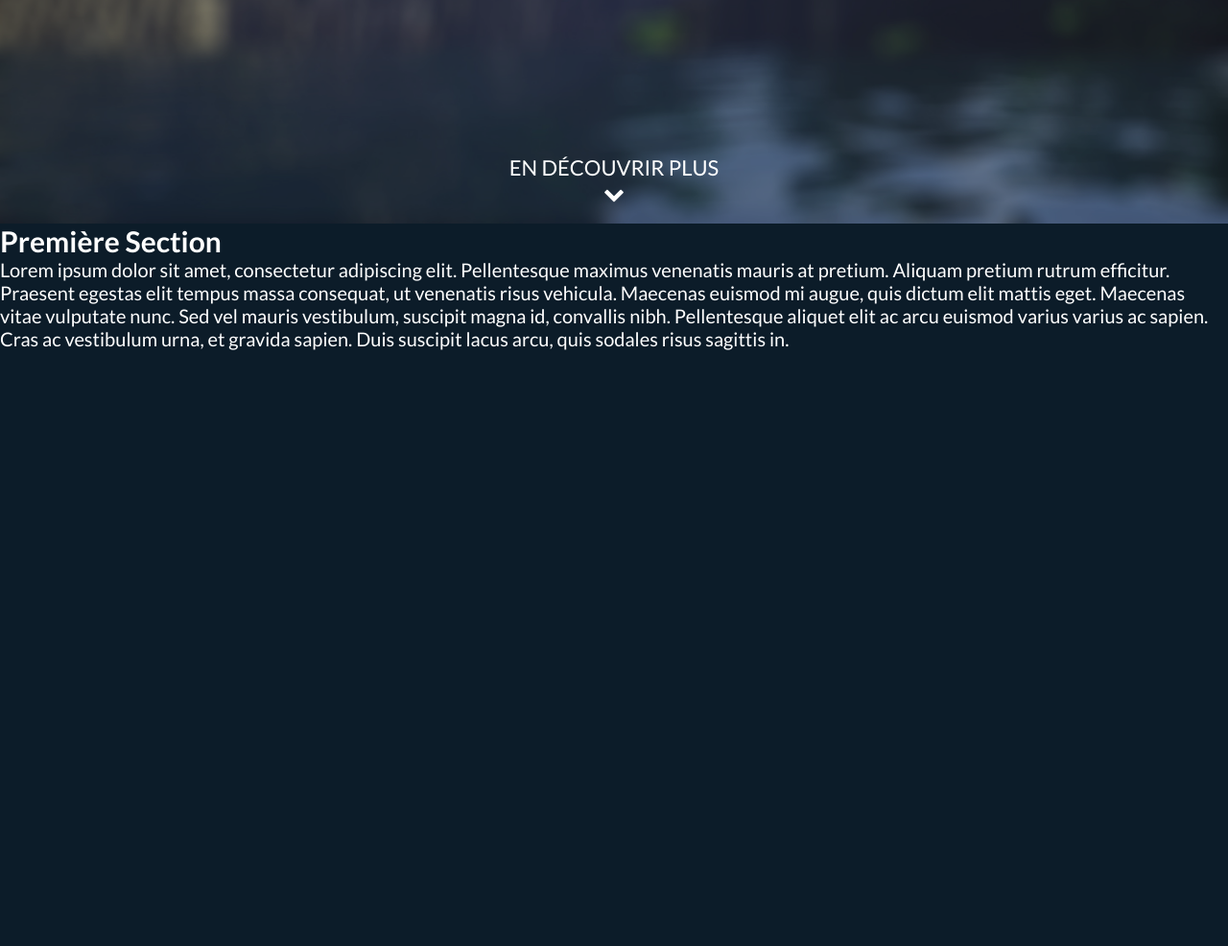
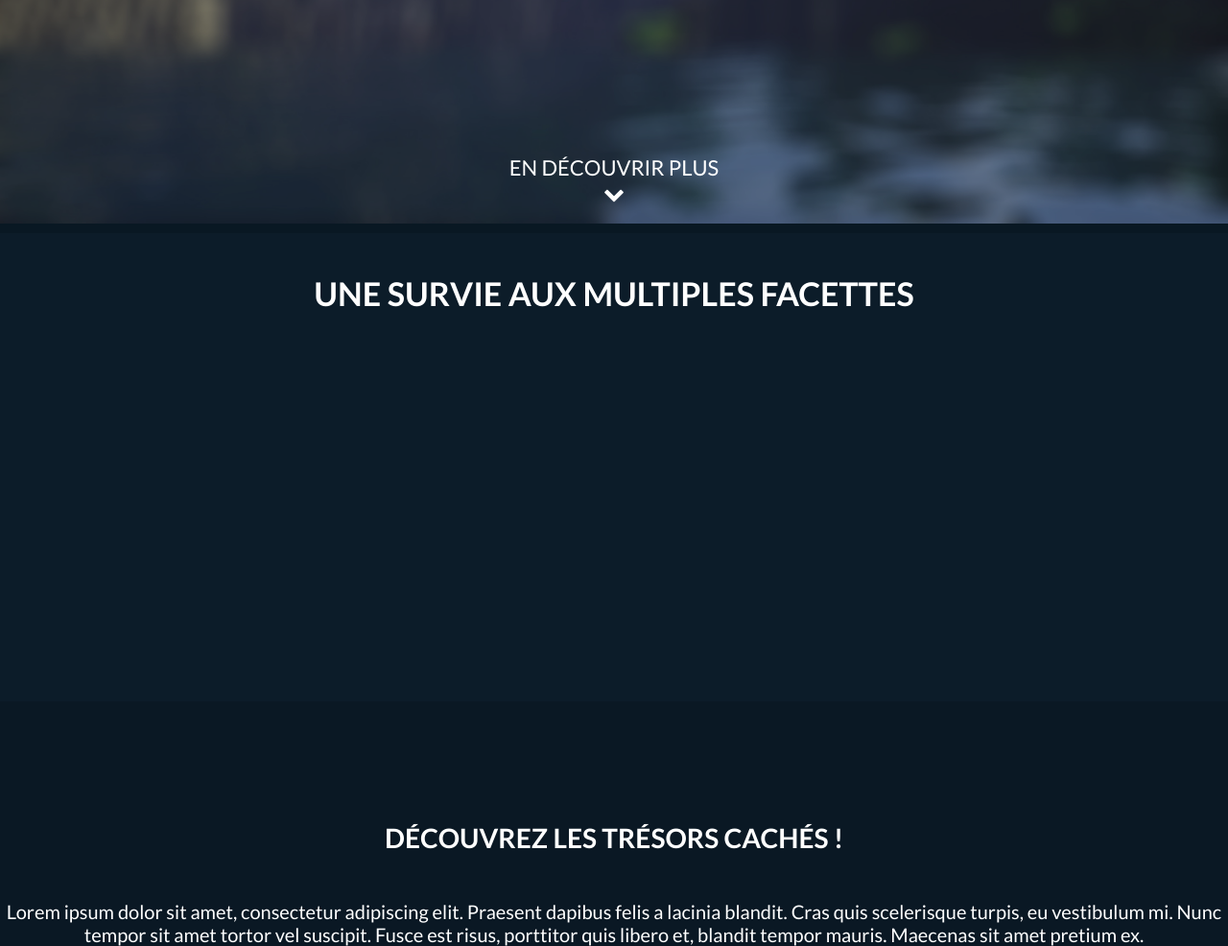
Before and after one commit to Utaria/utaria.fr, a PHP site: page / in a window 1280 px wide. Shown: the part 567-1553 px from the top of the page at 96% size. Before the commit the page ends 932 px from the top, so only its background shows below. Run offline with PHP 8.4, Linux system fonts and the light colour scheme.

Commit message:
intégration des sections

```diff
--- a/css/style.css
+++ b/css/style.css
@@ -172,3 +172,23 @@ header .scroll{
 		bottom: 25px;
 	}
 }
+.section{
+	text-align: center;
+}
+.section-primary{
+	border-top: 10px solid #091823;
+}
+.section-primary h1{
+	padding-top: 42px;
+	font-size: 34px;
+	text-transform: uppercase;
+}
+.section-secondary{
+	background-color: #0a1824;
+	margin-top: 405px;
+}
+.section-secondary h1{
+	padding-top: 125px;
+	font-size: 28px;
+	text-transform: uppercase;
+}
--- a/index.html
+++ b/index.html
@@ -62,13 +62,21 @@
 
 		</header>
 
-		<section id="section-primary">
-			<h1>Première Section</h1>
-			<p>Lorem ipsum dolor sit amet, consectetur adipiscing elit. Pellentesque maximus venenatis mauris at pretium. Aliquam pretium rutrum efficitur. Praesent egestas elit tempus massa consequat, ut venenatis risus vehicula. Maecenas euismod mi augue, quis dictum elit mattis eget. Maecenas vitae vulputate nunc. Sed vel mauris vestibulum, suscipit magna id, convallis nibh. Pellentesque aliquet elit ac arcu euismod varius varius ac sapien. Cras ac vestibulum urna, et gravida sapien. Duis suscipit lacus arcu, quis sodales risus sagittis in.</p>
+		<section id="section-primary" class="section section-primary">
+			<h1>Une survie aux multiples facettes</h1>
+		</section>
+		<section class="section section-secondary">
+			<h1>Découvrez les trésors cachés !</h1>
+			<br><br>
+			<p>
+				Lorem ipsum dolor sit amet, consectetur adipiscing elit. Praesent
+				dapibus felis a lacinia blandit. Cras quis scelerisque turpis, eu vestibulum mi.
+				Nunc tempor sit amet tortor vel suscipit. Fusce est risus, porttitor quis libero et,
+				blandit tempor mauris. Maecenas sit amet pretium ex.
+			</p>
 		</section>
 
 		<footer class="footer">
-
 		</footer>
 
 	</body>
```
